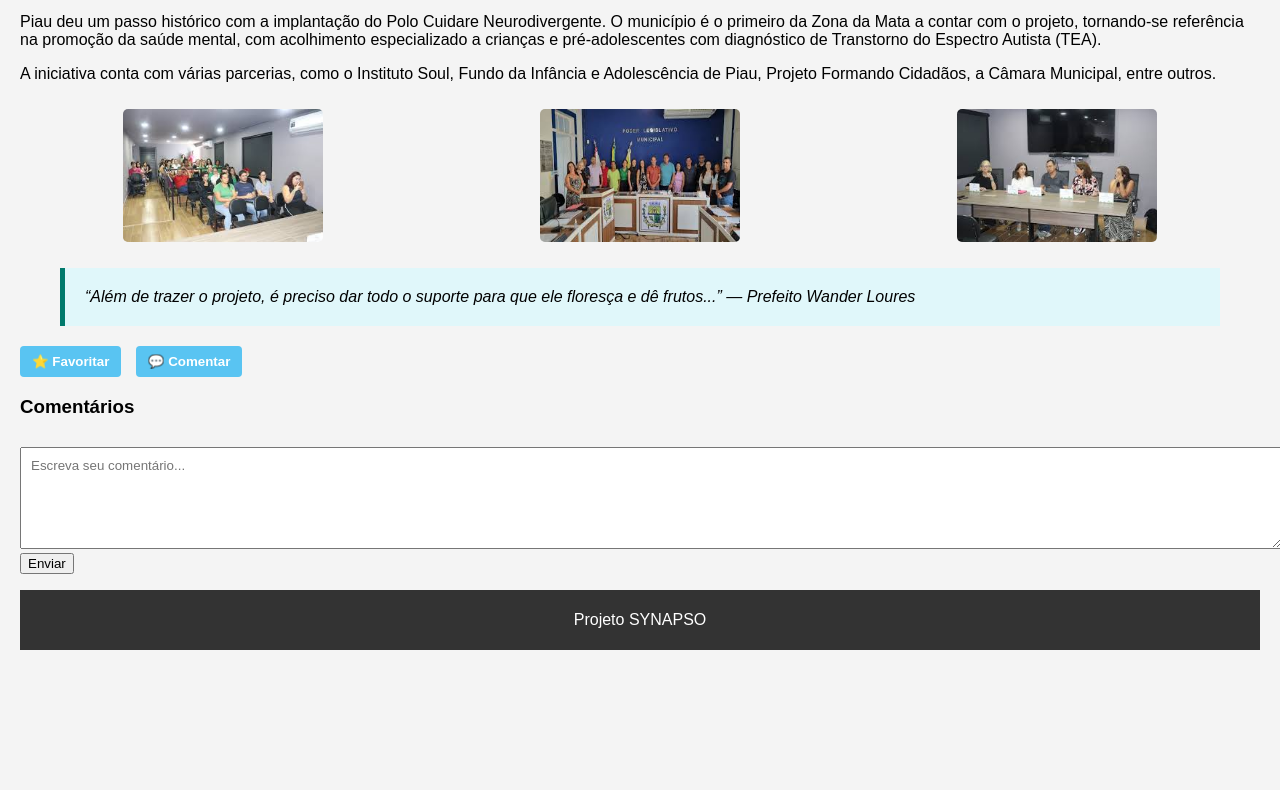
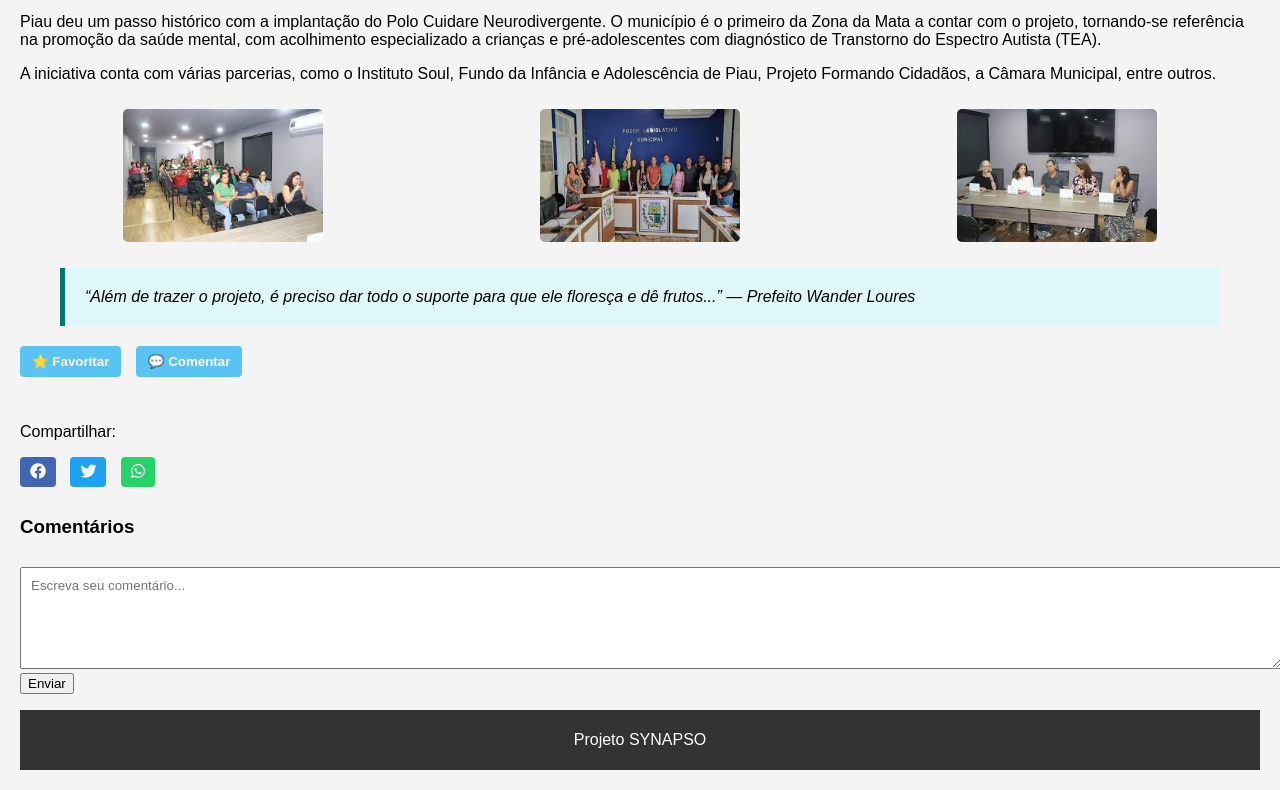
Before and after one commit to leticiaaraujoa/sprint1, a plain HTML site: page index.html in a window 1280 px wide. Shown: the part 593-1383 px from the top of the page. Before the commit the page ends 1263 px from the top, so only its background shows below. Drawn offline with Linux system fonts and the light colour scheme.

Commit message:
atualização

```diff
--- a/index.html
+++ b/index.html
@@ -5,6 +5,8 @@
   <meta name="viewport" content="width=device-width, initial-scale=1.0">
   <title>SYNAPSO - Polo Cuidare</title>
   <link rel="stylesheet" href="style.css">
+  <link rel="stylesheet" href="https://cdnjs.cloudflare.com/ajax/libs/font-awesome/6.4.0/css/all.min.css">
+
 </head>
 <body>
   <header>
@@ -57,6 +59,14 @@
         <button id="btn-comentar">💬 Comentar</button>
     </div>
 
+    <div class="compartilhar">
+         <p>Compartilhar:</p>
+         <a id="compartilhar-facebook" target="_blank"><i class="fab fa-facebook"></i></a>
+         <a id="compartilhar-twitter" target="_blank"><i class="fab fa-twitter"></i></a>
+         <a id="compartilhar-whatsapp" target="_blank"><i class="fab fa-whatsapp"></i></a>
+    </div>
+
+
     <div id="comentarios">
         <h3>Comentários</h3>
         <textarea id="comentario-input" placeholder="Escreva seu comentário..."></textarea>
--- a/script.js
+++ b/script.js
@@ -28,3 +28,10 @@ btnEnviar.addEventListener("click", () => {
     inputComentario.value = "";
   }
 });
+
+const url = encodeURIComponent(window.location.href);
+const titulo = encodeURIComponent(document.querySelector("h1").textContent);
+
+document.getElementById("compartilhar-facebook").href = `https://www.facebook.com/sharer/sharer.php?u=${url}`;
+document.getElementById("compartilhar-twitter").href = `https://twitter.com/intent/tweet?text=${titulo}&url=${url}`;
+document.getElementById("compartilhar-whatsapp").href = `https://wa.me/?text=${titulo}%20${url}`;
--- a/style.css
+++ b/style.css
@@ -108,3 +108,27 @@ blockquote {
   padding: 10px;
   border-radius: 5px;
 }
+
+
+.compartilhar {
+  margin-top: 20px;
+  padding: 10px 0;
+}
+
+.compartilhar a {
+  display: inline-block;
+  margin-right: 10px;
+  padding: 6px 10px;
+  text-decoration: none;
+  color: white;
+  background-color: #4267B2;
+  border-radius: 4px;
+}
+
+#compartilhar-twitter {
+  background-color: #1DA1F2;
+}
+
+#compartilhar-whatsapp {
+  background-color: #25D366;
+}
```
